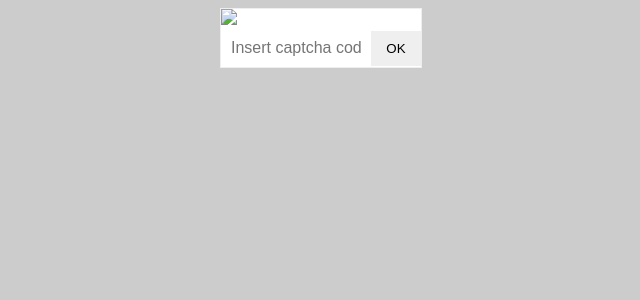
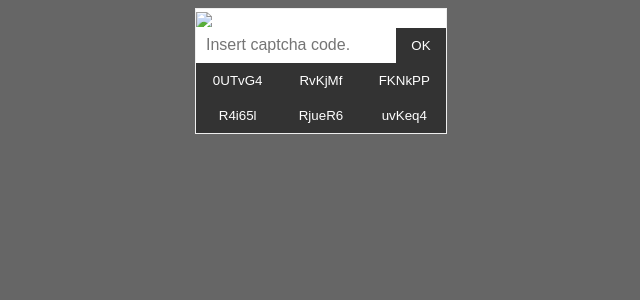
Before and after one commit to jakkarin/TH-Captcha, a PHP site: page / in a window 1280 px wide. Shown: the top 300 px of the page, without its empty margins (319-959 px from the left). Run offline with PHP 8.4, Linux system fonts and the light colour scheme.

Commit message:
Update index.php

```diff
--- a/index.php
+++ b/index.php
@@ -5,11 +5,11 @@
 <title>TH Captcha</title>
 <style type="text/css">
 	body {
-			background: #ccc;
+		background: #666;
 	}
 	.captcha-box {
 		display: block;
-			width: 200px;
+		width: 250px;
 		border: 1px solid #eee;
 		overflow: hidden;
 		background: #fff;
@@ -20,7 +20,8 @@
 	}
 	.captcha-box > .captcha-group > input {
 		display: table-cell;
-			width: 150px;
+		width: 200px;
+		height: 35px;
 		padding: 10px;
 		border: 0;
 		font-size: 16px;
@@ -32,20 +33,29 @@
 	.captcha-box > .captcha-group > button {
 		display: table-cell;
 		width: 50px;
+	}
+	button {
 		padding: 10px;
+		background-color: #333;
+		color:#fff;
 		border: 0;
 		cursor: pointer;
 		outline: none;
+		width: 33.33%;
+	}
+	button:hover {
+		background-color: #000;
 	}
 </style>
 </head>
 <body>
 <form onsubmit="send(this);return false;">
 	<div class="captcha-box">
-			<img src="captcha.php" />
+		<img src="captcha.php" width="100%;" style="margin-bottom: -5px;" />
 		<div class="captcha-group">
 			<input type="text" id="captcha" name="captcha" placeholder="Insert captcha code."/>
 			<button type="submit">OK</button>
+			<div id="btn"></div>
 		</div>
 	</div>
 </form>
@@ -54,6 +64,7 @@
 	var text_input = document.getElementById ('captcha');
 	text_input.focus ();
 	text_input.select ();
+	get();
 }
 function send(data) {
 	var formData = new FormData(data);
@@ -73,6 +84,27 @@
 		}
 	xmlhttp.send(formData);
 }
+function get() {
+	var xmlhttp=new XMLHttpRequest();
+	xmlhttp.open("GET", 'captcha.php?json=true');
+		xmlhttp.onreadystatechange = function() {
+			if (xmlhttp.readyState == 4) {
+				var data = JSON.parse(xmlhttp.responseText);
+				for(var list in data) {
+					console.log(data[list]);
+					var node = document.createElement('button');
+					var textnode = document.createTextNode(data[list]);
+					node.setAttribute('name', 'captcha');
+					node.setAttribute('type', 'submit');
+					node.setAttribute('value', data[list]);
+					node.appendChild(textnode);
+					var btn_contents = document.getElementById('btn');
+					btn_contents.appendChild(node);
+				}
+			}
+		}
+	xmlhttp.send();
+}
 </script>
 </body>
 </html>
```
Lines whose indentation alone changed are shown as unchanged.
